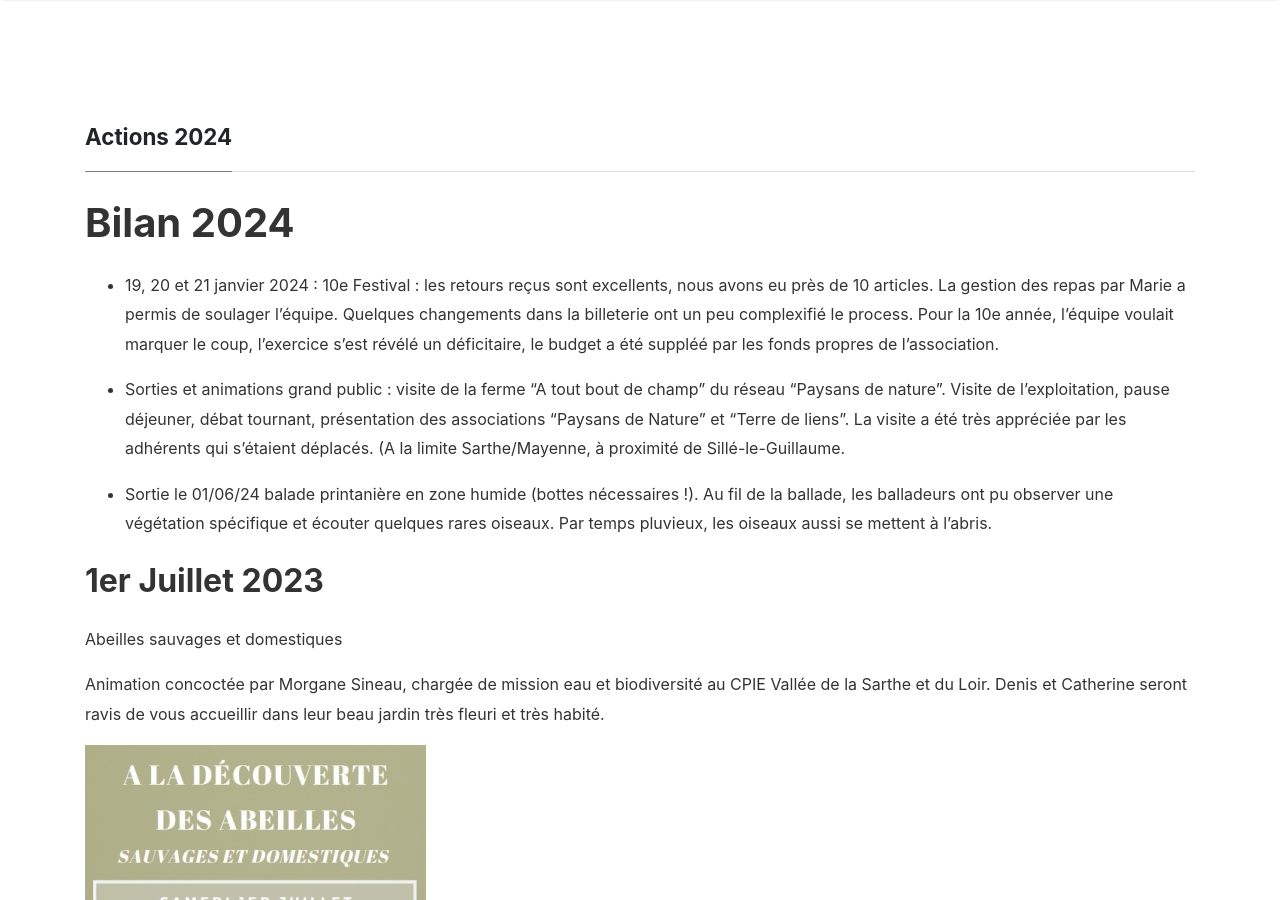
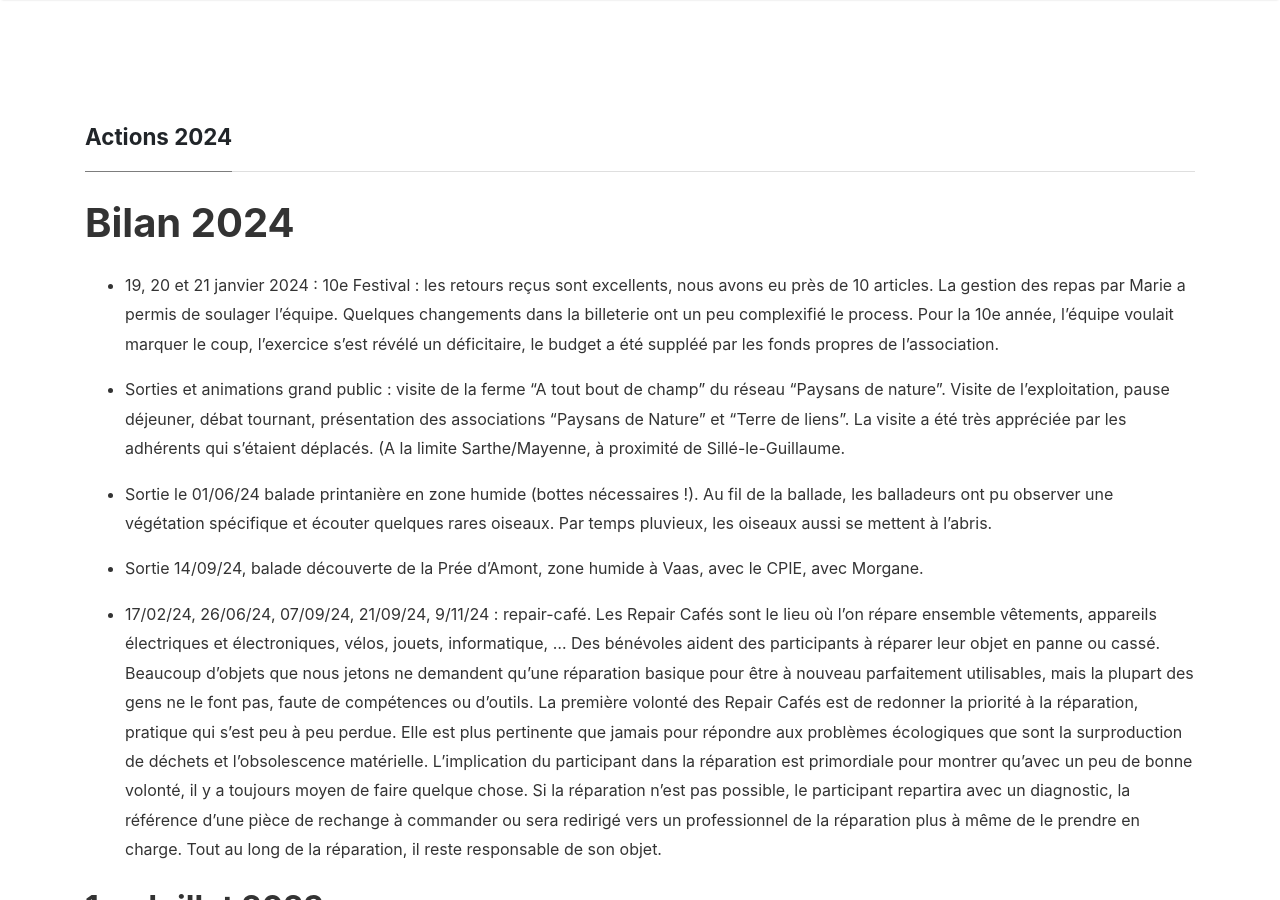
Before and after one commit to grain-de-sable-et-pomme-de-pin/grain-de-sable-et-pomme-de-pin.github.io, a Jekyll site: the page built from _pages/actions_2024.md, in a window 1280 px wide and 900 px high. Built offline with Jekyll 4.4.1, drawn with Linux system fonts in a browser that asks for light colours; nearby versions of some CDN libraries.

Commit message:
Update actions_2024.md

```diff
--- a/_pages/actions_2024.md
+++ b/_pages/actions_2024.md
@@ -13,7 +13,12 @@ comments: false
 
 - Sortie le 01/06/24 balade printanière en zone humide (bottes nécessaires !). Au fil de la ballade, les balladeurs ont pu observer une végétation spécifique et écouter quelques rares oiseaux. Par temps pluvieux, les oiseaux aussi se mettent à l'abris.
 
+- Sortie 14/09/24, balade découverte de la Prée d'Amont, zone humide à Vaas, avec le CPIE, avec Morgane.
 
+- 17/02/24, 26/06/24, 07/09/24, 21/09/24, 9/11/24 : repair-café.
+  Les Repair Cafés sont le lieu où l’on répare ensemble vêtements, appareils électriques et électroniques, vélos, jouets, informatique, … Des bénévoles aident des participants à réparer leur objet en panne ou cassé. Beaucoup d’objets que nous jetons ne demandent qu’une réparation basique pour être à nouveau parfaitement utilisables, mais la plupart des gens ne le font pas, faute de compétences ou d’outils.
+  La première volonté des Repair Cafés est de redonner la priorité à la réparation, pratique qui s’est peu à peu perdue. Elle est plus pertinente que jamais pour répondre aux problèmes écologiques que sont la surproduction de déchets et l’obsolescence matérielle.
+  L’implication du participant dans la réparation est primordiale pour montrer qu’avec un peu de bonne volonté, il y a toujours moyen de faire quelque chose. Si la réparation n’est pas possible, le participant repartira avec un diagnostic, la référence d’une pièce de rechange à commander ou sera redirigé vers un professionnel de la réparation plus à même de le prendre en charge. Tout au long de la réparation, il reste responsable de son objet.
 
 ## 1er Juillet 2023
 Abeilles sauvages et domestiques
```
